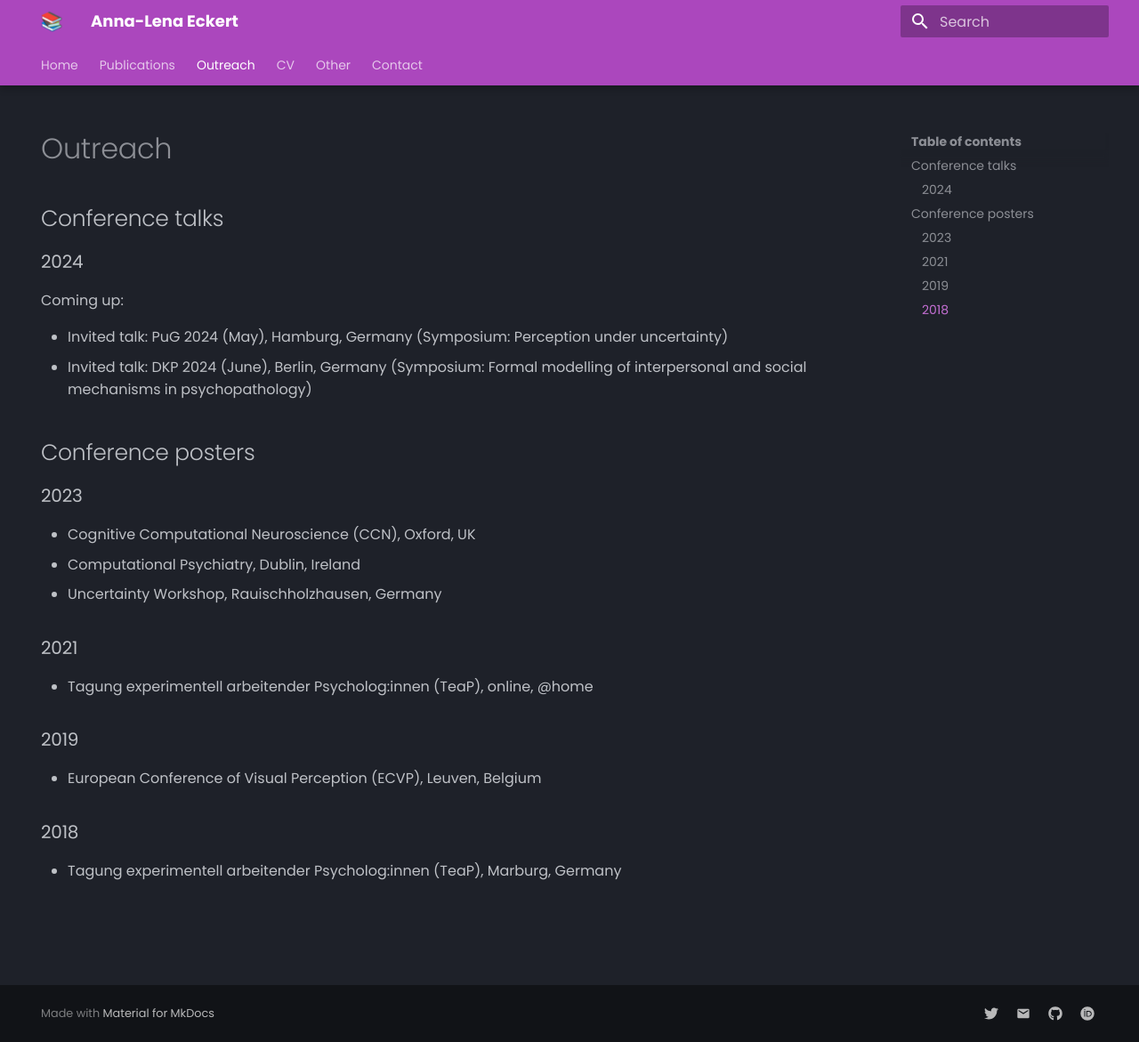
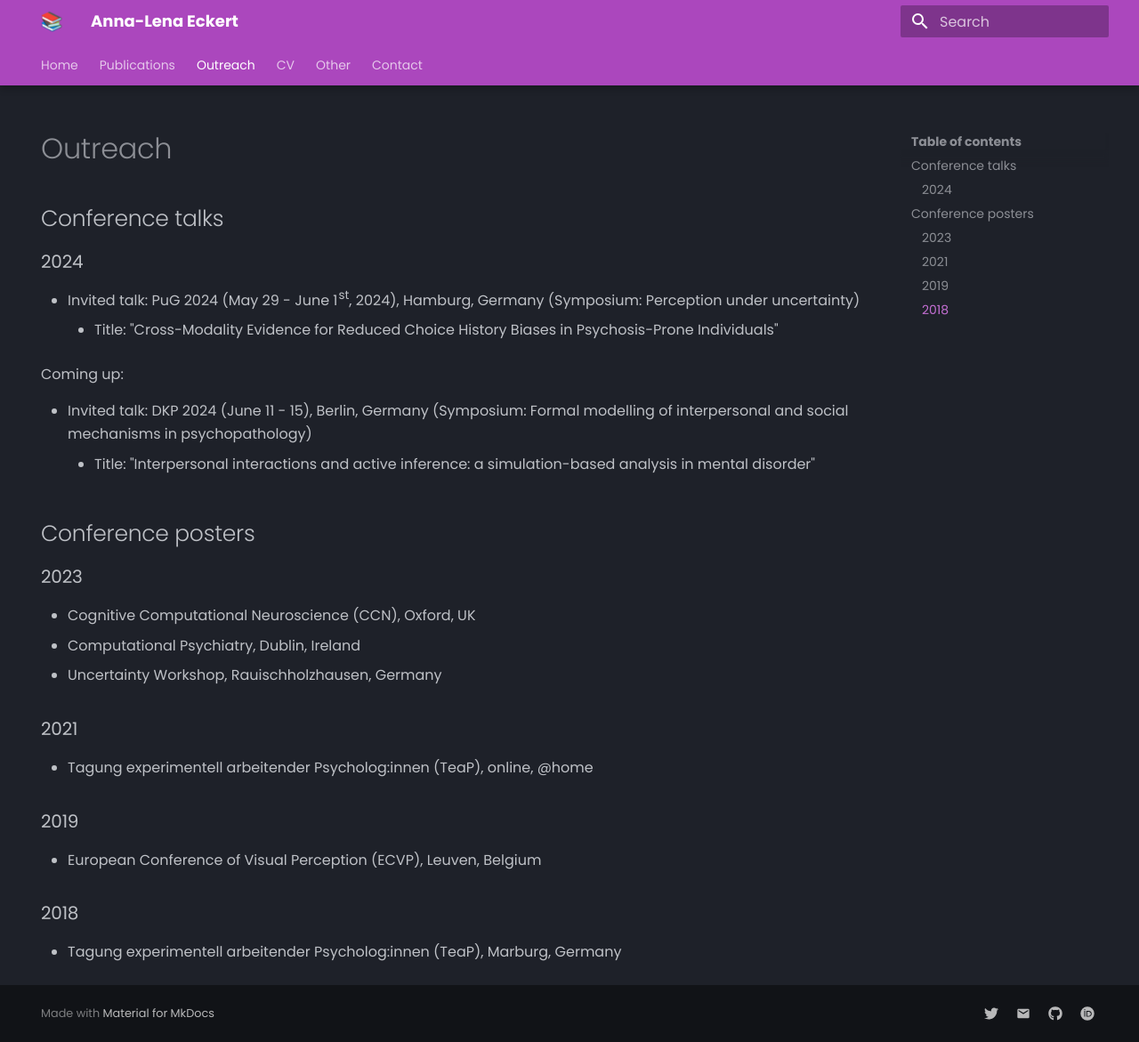
Before and after one commit to Eckertal/personal-website, an MkDocs documentation site: the page built from docs/outreach.md, in a window 1280 px wide and 1171 px high. Shown: the whole window at 89% size. Built offline with MkDocs 1.6.1 and Material for MkDocs 9.7.7, drawn with Linux system fonts in a browser that asks for light colours.

Commit message:
updated conferences 2024

```diff
--- a/docs/outreach.md
+++ b/docs/outreach.md
@@ -7,10 +7,15 @@
 
 ### 2024
 
+- Invited talk: PuG 2024 (May 29 - June 1st, 2024), Hamburg, Germany (Symposium: Perception under uncertainty)
+    - Title: "Cross-Modality Evidence for Reduced Choice History Biases in Psychosis-Prone
+Individuals"
+
 Coming up:
 
-- Invited talk: PuG 2024 (May), Hamburg, Germany (Symposium: Perception under uncertainty)
-- Invited talk: DKP 2024 (June), Berlin, Germany (Symposium: Formal modelling of interpersonal and social mechanisms in psychopathology)
+
+- Invited talk: DKP 2024 (June 11 - 15), Berlin, Germany (Symposium: Formal modelling of interpersonal and social mechanisms in psychopathology)
+    - Title: "Interpersonal interactions and active inference: a simulation-based analysis in mental disorder"
 
 
 ## Conference posters
```
